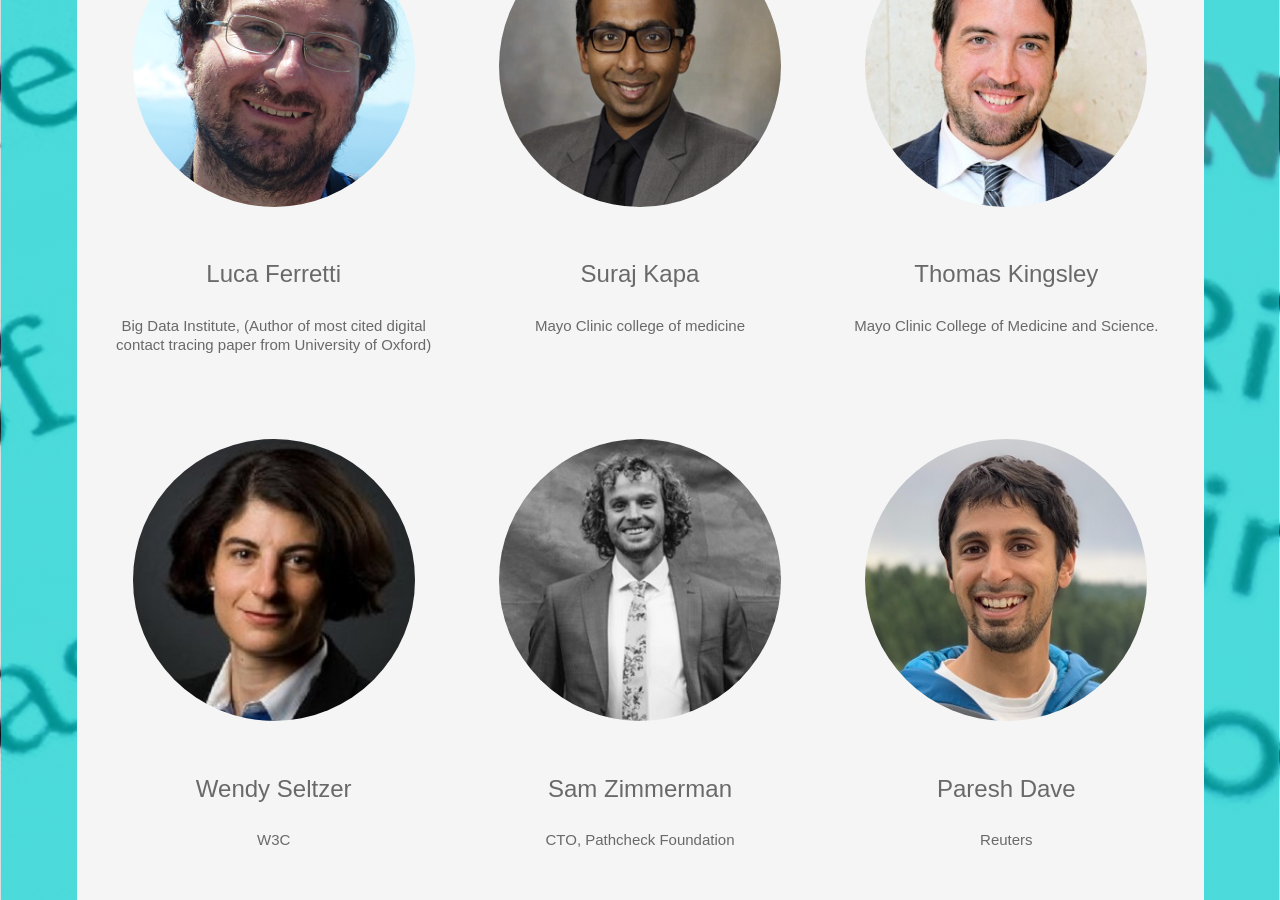
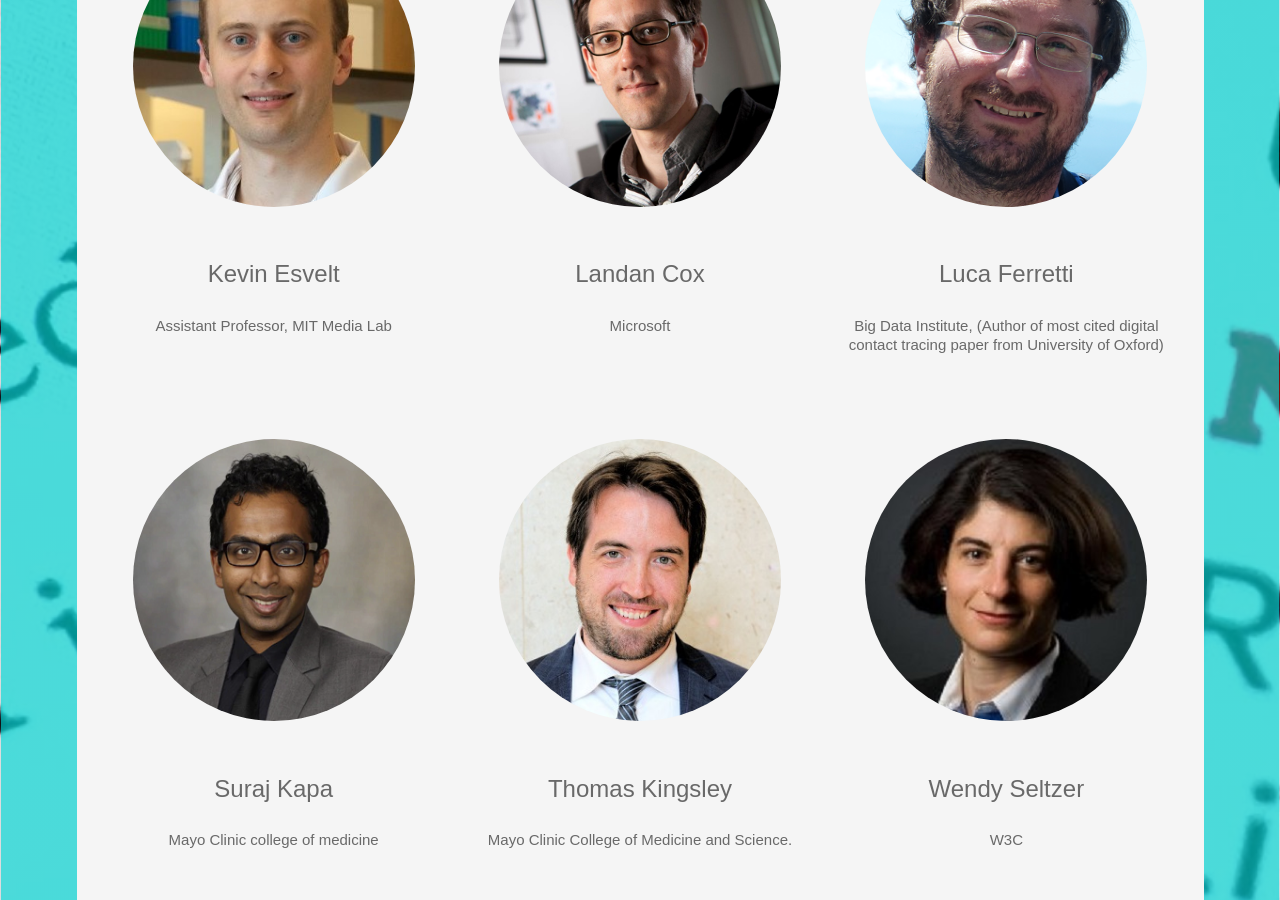
Before and after one commit to responsible-data-summit/events, a Jekyll site: the page built from trust.html, in a window 1280 px wide and 900 px high, scrolled down 5091 px. Built offline with Jekyll 4.4.1, drawn with Linux system fonts in a browser that asks for light colours; some web fonts are replaced; comment, search, counter and statistics services are not loaded.

Commit message:
add pics

```diff
--- a/_data/speakers_trust.yml
+++ b/_data/speakers_trust.yml
@@ -77,6 +77,16 @@
     President of Mayo Clinic Platform
   avatar: johnhalamka.jpg
 
+- name: Kevin Esvelt
+  title: |
+    Assistant Professor, MIT Media Lab
+  avatar: kevinesvelt.jpg
+
+- name: Landan Cox
+  title: |
+    Microsoft
+  avatar: landancox.jpg
+
 - name: Luca Ferretti
   title: |
     Big Data Institute, (Author of most cited digital contact tracing paper from University of Oxford)
```
Also changed, not shown: assets/img/speakers/kevinesvelt.jpg (added), assets/img/speakers/landancox.jpg (added).
